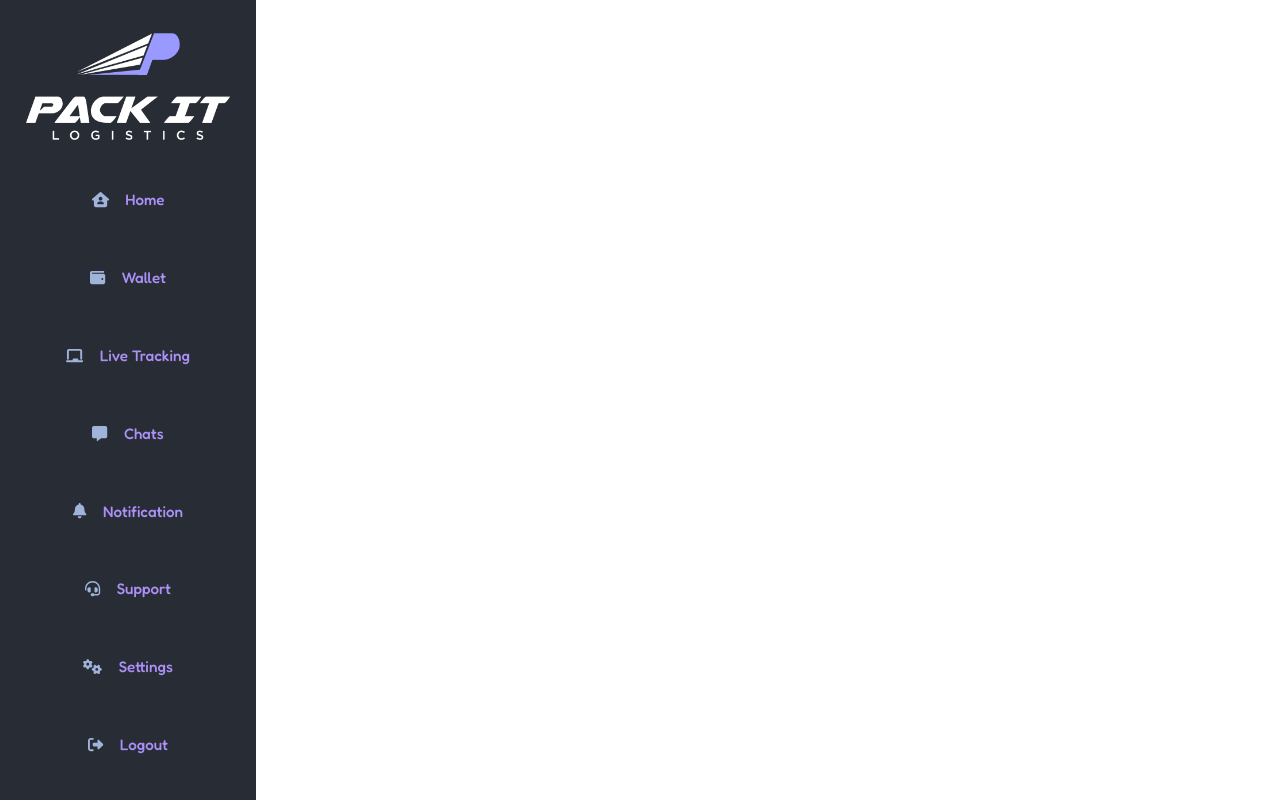
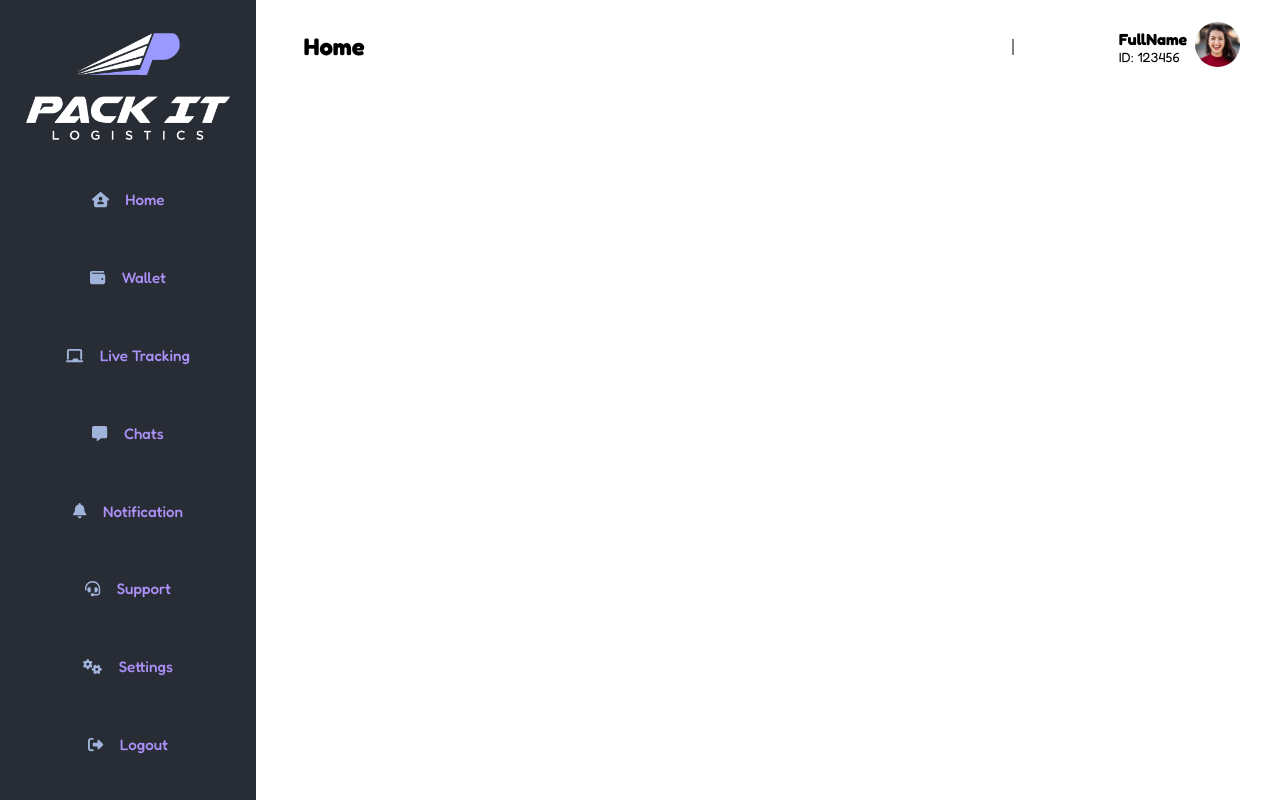
Before and after one commit to Decryptus007/pack_it, a React (Create React App) app: page / in a window 1280 px wide. Built offline with nearby package versions, Linux system fonts and the light colour scheme.

Commit message:
forToday

```diff
--- a/public/index.html
+++ b/public/index.html
@@ -12,7 +12,7 @@
       manifest.json provides metadata used when your web app is installed on a
       user's mobile device or desktop. See https://developers.google.com/web/fundamentals/web-app-manifest/
     -->
-  <link rel="manifest" href="%PUBLIC_URL%/manifest.json" />
+  <!-- <link rel="manifest" href="%PUBLIC_URL%/manifest.json" /> -->
   <link rel="preconnect" href="https://fonts.googleapis.com">
   <link rel="preconnect" href="https://fonts.gstatic.com" crossorigin>
   <link href="https://fonts.googleapis.com/css2?family=Fredoka:wght@300;400;500;600;700&display=swap" rel="stylesheet">
--- a/src/App.js
+++ b/src/App.js
@@ -3,7 +3,9 @@ import React from 'react'
 import { library } from '@fortawesome/fontawesome-svg-core'
 import { fab } from '@fortawesome/free-brands-svg-icons'
 import { fas } from '@fortawesome/free-solid-svg-icons'
-import SideBar from './components/SideBar/SideBar';
+import Home from './components/Layout/Home/Home'
+import Wallet from './components/Layout/Wallet/Wallet'
+import { Route, Routes } from "react-router-dom"
 
 import './App.css'
 
@@ -12,9 +14,13 @@ library.add(fab, fas)
 function App() {
   return (
     <div className="App">
-      <SideBar />
+      <Routes>
+          <Route path="/" index element={<Home />} />
+          <Route path="/wallet" element={<Wallet />} />
+          <Route path="*" element={<Home />} />
+      </Routes>
     </div>
-  );
+  )
 }
 
 export default App;
--- /dev/null
+++ b/src/components/Layout/Home/Home.css
@@ -0,0 +1,41 @@
+
+.homeHeader {
+    padding: 1%;
+    width: 100%;
+    height: fit-content;
+    display: flex;
+    align-items: center;
+    justify-content: space-between;
+}
+
+.homeHeaderMenu {
+    width: 25%;
+    display: flex;
+    align-items: center;
+    justify-content: space-between;
+}
+
+.homeHeaderMenu .icons {
+    padding-right: 5%;
+    border-right: 2px solid grey;
+}
+
+.homeProfile {
+    display: flex;
+    align-items: center;
+    justify-content: space-between;
+}
+
+.homeProfile .homeProfileText p{
+    font-size: smaller;
+}
+
+.profileImage {
+    padding-left: 7%;
+}
+
+.profileImage img{
+    width: 45px;
+    height: 45px;
+    border-radius: 50%;
+}
--- /dev/null
+++ b/src/components/Layout/Home/Home.js
@@ -0,0 +1,31 @@
+import React from "react"
+import { FontAwesomeIcon } from '@fortawesome/react-fontawesome'
+import Layout from "../Layout"
+
+import './Home.css'
+
+import profileImg from '../../../images/profilePic.jpg'
+
+export default function Home () {
+    return (
+        <Layout>
+            <div className="home">
+                <div className="homeHeader">
+                    <h2>Home</h2>
+                    <div className="homeHeaderMenu">
+                        <FontAwesomeIcon className='icons' icon={['fas', 'bell']} />
+                        <div className="homeProfile">
+                            <div className="homeProfileText">
+                                <h4>FullName</h4>
+                                <p>ID: 123456</p>
+                            </div>
+                            <div className="profileImage">
+                                <img src={profileImg} alt="profilePic" />
+                            </div>
+                        </div>
+                    </div>
+                </div>
+            </div>
+        </Layout>
+    )
+}
--- /dev/null
+++ b/src/components/Layout/Layout.css
@@ -0,0 +1,5 @@
+.webApp {
+    width: 80vw;
+    margin-left: 20vw;
+    padding: 1% 3%;
+}
--- /dev/null
+++ b/src/components/Layout/Layout.js
@@ -0,0 +1,16 @@
+import React from "react"
+import SideBar from "../SideBar/SideBar"
+
+import './Layout.css'
+
+export default function Layout(props) {
+
+    return (
+        <>
+            <SideBar />
+            <div className="webApp">
+                {props.children}
+            </div>
+        </>
+    )
+}
--- /dev/null
+++ b/src/components/Layout/Wallet/Wallet.js
@@ -0,0 +1,10 @@
+import React from "react"
+import Layout from "../Layout"
+
+export default function Wallet () {
+    return (
+        <Layout>
+            <div className="wallet"> Fund my wallet </div>
+        </Layout>
+    )
+}
--- a/src/components/SideBar/NavItems/NavItem.js
+++ b/src/components/SideBar/NavItems/NavItem.js
@@ -6,7 +6,7 @@ import { FontAwesomeIcon } from '@fortawesome/react-fontawesome'
 import './NavItem.css'
 
 export default function NavItem() {
-    const navigate = useNavigate();
+    const navigate = useNavigate()
 
     const handleClick = (id) => {
         switch (id) {
@@ -22,19 +22,19 @@ export default function NavItem() {
                 break;
 
             case 4:
-                navigate("/Chats")
+                navigate("/chats")
                 break;
 
             case 5:
-                navigate("/Notification")
+                navigate("/notification")
                 break;
 
             case 6:
-                navigate("/Support")
+                navigate("/support")
                 break;
 
             case 7:
-                navigate("/Settings")
+                navigate("/settings")
                 break;
 
             default:
--- a/src/components/SideBar/SideBar.css
+++ b/src/components/SideBar/SideBar.css
@@ -1,4 +1,5 @@
 .sideBar {
+  position: fixed;
   text-align: center;
   background-color: #282c34;
   width: 20vw;
--- a/src/components/SideBar/SideBar.js
+++ b/src/components/SideBar/SideBar.js
@@ -1,7 +1,4 @@
 import React from 'react'
-// eslint-disable-next-line
-import { useNavigate } from "react-router-dom"
-import { BrowserRouter } from "react-router-dom"
 import NavItem from './NavItems/NavItem'
 
 import './SideBar.css'
@@ -13,9 +10,7 @@ export default function SideBar() {
             <div className='brandLogo'>
                 <img src={logImg} alt='Brand Logo' />
             </div>
-            <BrowserRouter>
-                <NavItem />
-            </BrowserRouter>
+            <NavItem />
         </div>
     )
 }
```
Also changed, not shown: src/index.js (+6 -5 lines), src/images/profilePic.jpg (added).
